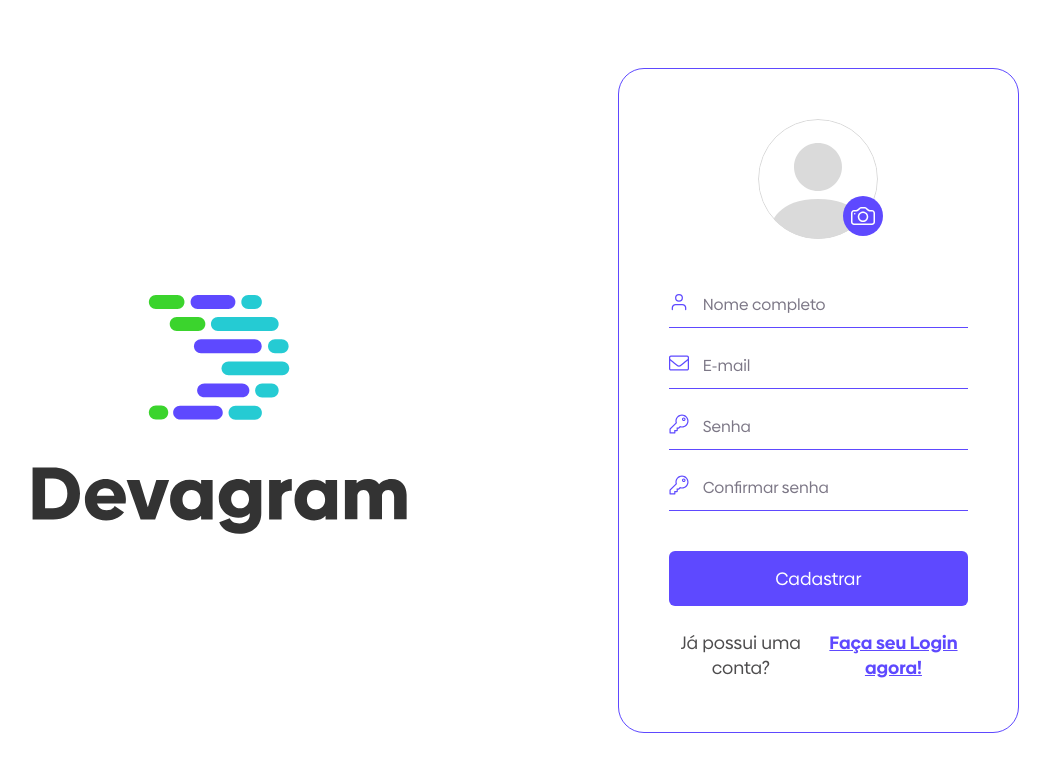
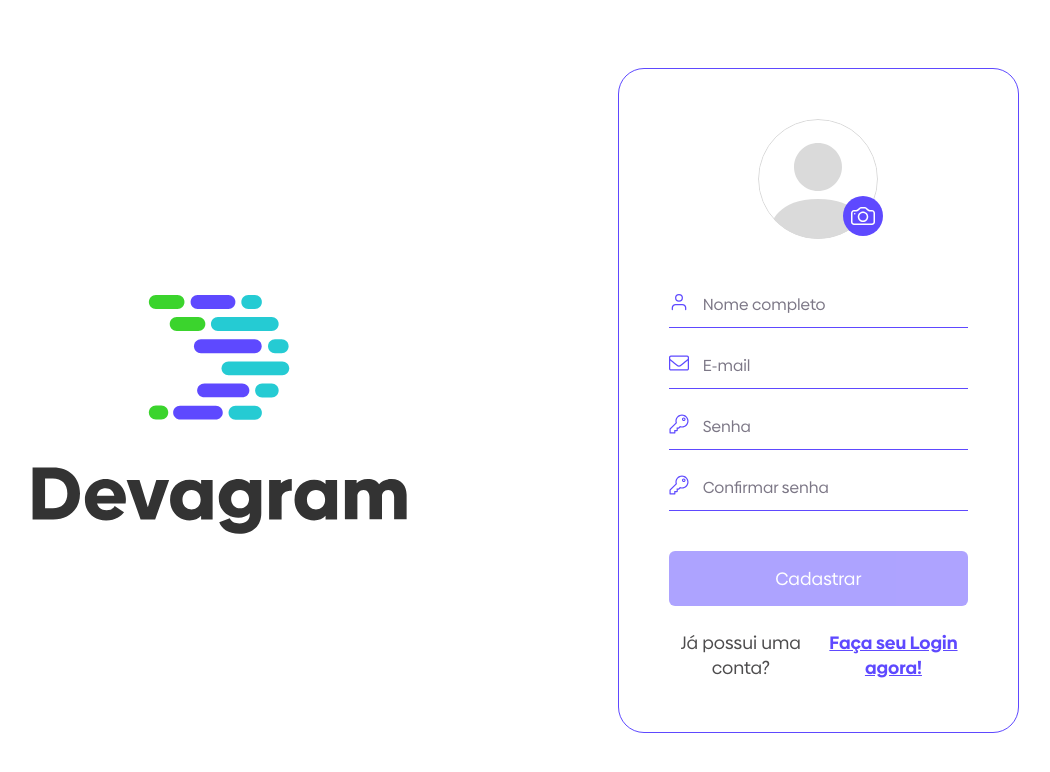
Before and after one commit to lRauane/devagram-react, a Next.js app: page /Cadastro in a window 1280 px wide. Shown: the top 772 px of the page, without its empty margins (121-1171 px from the left). Built offline with nearby package versions, Linux system fonts and the light colour scheme.

Commit message:
Validações das telas: Login e Cadastro

```diff
--- a/pages/Cadastro/cadastro.scss
+++ b/pages/Cadastro/cadastro.scss
@@ -3,6 +3,7 @@
     text-align: center;
     position: relative;
     margin-bottom: 48px;
+    cursor: pointer;
 
     .avatarPreview{
       height: 120px;
--- a/pages/Cadastro/index.js
+++ b/pages/Cadastro/index.js
@@ -11,6 +11,8 @@ import InputPublico from "../../components/InputPublico";
 import UploadImagem from "../../components/UploadImagem";
 import Avatar from "../../public/Imagens/avatar.svg";
 
+import {validarNome, validarEmail, validarSenha, validarConfirmacaoSenha} from '../../utils/validadores'
+
 
 export default function Cadastro() {
 
@@ -19,6 +21,15 @@ export default function Cadastro() {
   const [email, setEmail] = useState("")
   const [senha, setSenha] = useState("")
   const [confirmaçãoSenha, setconfirmaçãoSenha] = useState("")
+
+  const validarForm = () =>{
+    return(
+      validarNome(nome)
+      && validarEmail(email)
+      && validarSenha(senha)
+      && validarConfirmacaoSenha(senha, confirmaçãoSenha)
+    )
+  }
 
   return (
     <section className={"cadastro__Section paginaPublica"}>
@@ -44,6 +55,8 @@ export default function Cadastro() {
             tipo="text"
             aoAlterarValor={e => setNome(e.target.value)}
             valor={nome}
+            mensagemValidacao="O nome precisa de pelo menos 2 caracteres"
+            exibirMensagemValidacao={nome && !validarNome(nome)}
           />
         <InputPublico
             image={Envelope}
@@ -51,6 +64,9 @@ export default function Cadastro() {
             tipo="email"
             aoAlterarValor={e => setEmail(e.target.value)}
             valor={email}
+            mensagemValidacao="E-mail informado não é válido"
+            exibirMensagemValidacao={email && !validarEmail(email)}
+
           />
         <InputPublico
             image={Chave}
@@ -58,6 +74,8 @@ export default function Cadastro() {
             tipo="password"
             aoAlterarValor={e => setSenha(e.target.value)}
             valor={senha}
+            mensagemValidacao="A senha precisa ter pelo menos 3 caracteres!"
+            exibirMensagemValidacao={senha && !validarSenha(senha)}
           />
         <InputPublico
             image={Chave}
@@ -65,10 +83,12 @@ export default function Cadastro() {
             tipo="password"
             aoAlterarValor={e => setconfirmaçãoSenha(e.target.value)}
             valor={confirmaçãoSenha}
+            mensagemValidacao="As senhas precisam ser iguais"
+            exibirMensagemValidacao={confirmaçãoSenha && !validarConfirmacaoSenha(senha, confirmaçãoSenha)}
           />
 
 
-          <Button texto="Cadastrar" tipo="submit" disabilitado={false} />
+          <Button texto="Cadastrar" tipo="submit" disabilitado={!validarForm()} />
         </form>
 
         <div className="rodape_paginaPublica">
--- a/styles/global.scss
+++ b/styles/global.scss
@@ -33,6 +33,7 @@ body,
     display: block;
   }
 }
+
 input{
   &::placeholder{
     // chorme, opera, safari, farefox
@@ -47,6 +48,14 @@ input{
   }
 }
 
+.MensagemValidacao{
+  display: block;
+  color: $vermelho;
+  font-size: 90%;
+  margin-top: -15px;
+  margin-bottom: 15px;
+}
+
 .oculto {
   display: none;
 }
--- a/styles/variaveis.scss
+++ b/styles/variaveis.scss
@@ -13,5 +13,6 @@ $cinza3: #4D4C4D;
 $cinza4: #333333;
 
 $branco1: #fff;
+$vermelho: #ff0000;
 
 $desktopBreakPoint: 992px;
--- /dev/null
+++ b/utils/validadores.js
@@ -0,0 +1,23 @@
+const validarNome = (nome) => {
+  return nome?.toString().length > 2;
+}
+
+const validarEmail = (email) => {
+  const emailStr = email?.toString();
+  return emailStr.length >= 5 && emailStr.includes('@') && emailStr.includes('.');
+}
+
+const validarSenha = (senha) => {
+  return senha?.toString().length > 3;
+}
+
+const validarConfirmacaoSenha = (senha, confirmacao) => {
+  return validarSenha(senha) && senha === confirmacao;
+}
+
+export {
+  validarNome,
+  validarEmail,
+  validarSenha,
+  validarConfirmacaoSenha
+}
```
Also changed, not shown: components/Login/index.js (+14 -2 lines).
